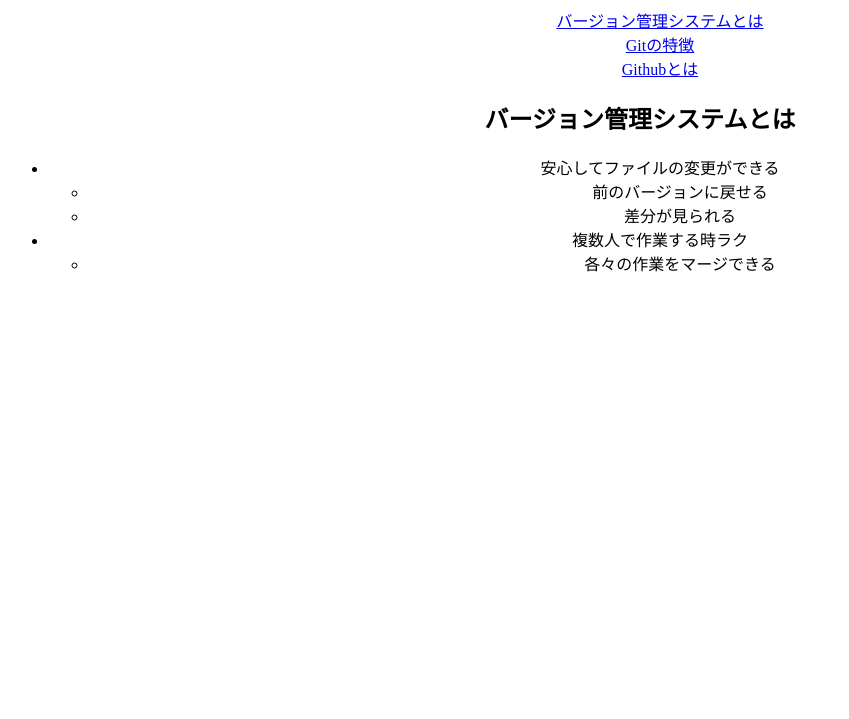
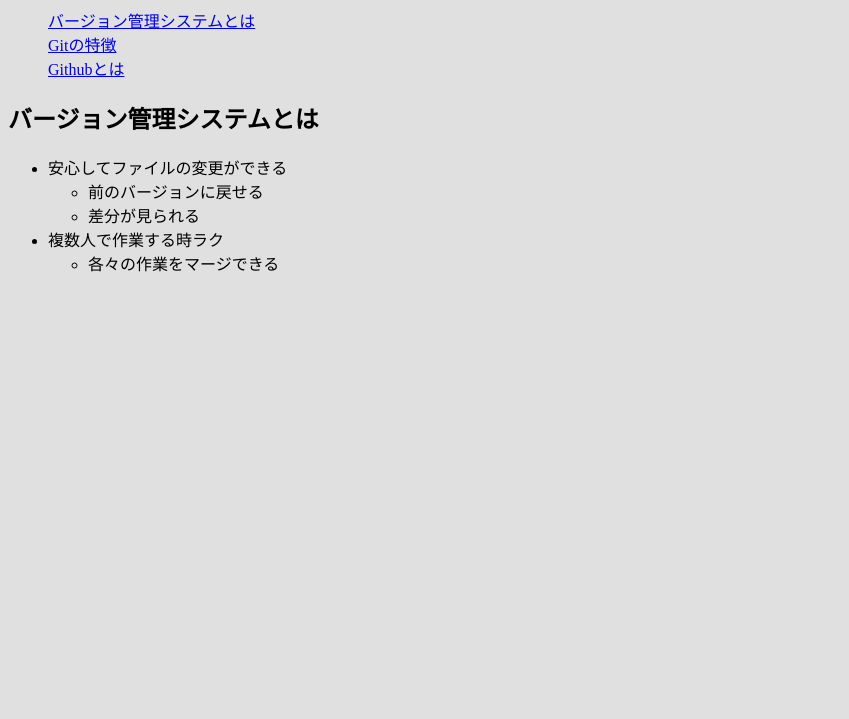
Before and after one commit to yukimikato/git_practice, a plain HTML site: page index.html in a window 1280 px wide. Shown: the part 81-800 px from the top of the page, without its empty margins (0-849 px from the left). Drawn offline with Linux system fonts and the light colour scheme.

Commit message:
文字のセンタリングを解除

```diff
--- a/css/common.css
+++ b/css/common.css
@@ -1,5 +1,5 @@
 body {
-	text-align: center;
+	background: #e0e0e0;
 }
 
 nav ul {
```
